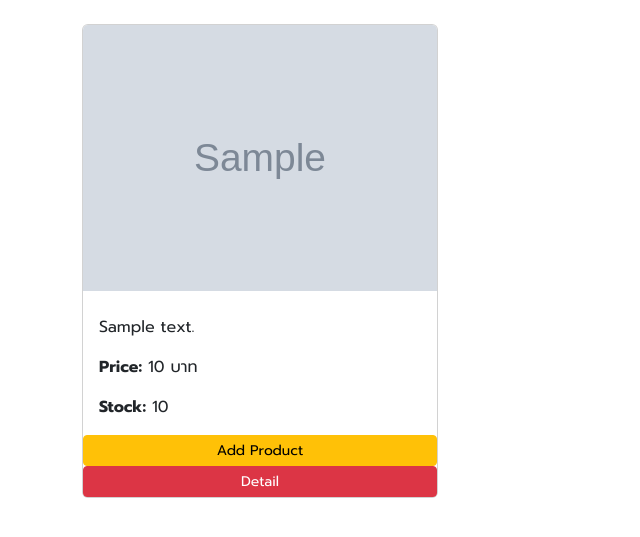
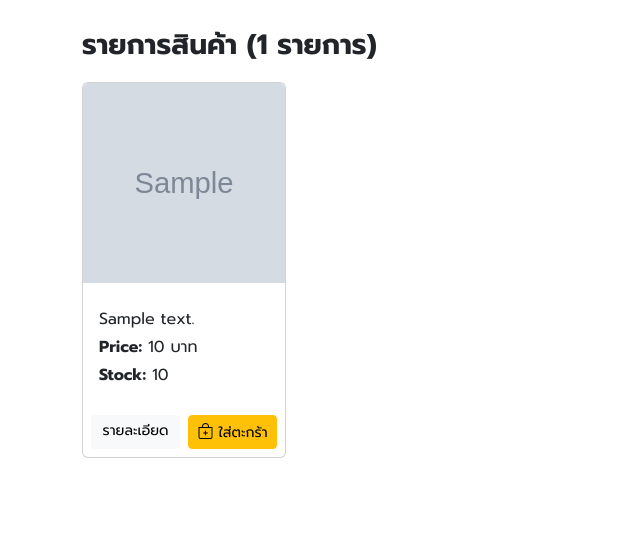
Before and after one commit to Pumin642110325/project-954246, a PHP site: page /showProduct.php in a window 1280 px wide. Shown: the part 72-609 px from the top of the page, without its empty margins (0-640 px from the left). Run offline with PHP 8.4, Linux system fonts and the light colour scheme; tables that the repository leaves empty or names only in its code hold one stand-in row (values such as "Sample post"); grey boxes marked "Sample" are stand-in pictures; data that the repository does not hold is empty.

Commit message:
update show product design

```diff
--- a/partials/layout.php
+++ b/partials/layout.php
@@ -9,16 +9,20 @@ require_once "config.php";
 ?>
 <!DOCTYPE html>
 <html lang="en">
+
 <head>
     <meta charset="UTF-8">
     <meta name="viewport" content="width=device-width, initial-scale=1">
     <title><?php echo isset($title) ? $title : "My Website"; ?></title>
 
     <!-- Bootstrap CSS -->
-    <link href="https://cdn.jsdelivr.net/npm/bootstrap@5.3.3/dist/css/bootstrap.min.css" rel="stylesheet" integrity="sha384-QWTKZyjpPEjISv5WaRU9OFeRpok6YctnYmDr5pNlyT2bRjXh0JMhjY6hW+ALEwIH" crossorigin="anonymous">
+    <link href="https://cdn.jsdelivr.net/npm/bootstrap@5.3.3/dist/css/bootstrap.min.css" rel="stylesheet"
+        integrity="sha384-QWTKZyjpPEjISv5WaRU9OFeRpok6YctnYmDr5pNlyT2bRjXh0JMhjY6hW+ALEwIH" crossorigin="anonymous">
+    <link rel="stylesheet" href="https://cdn.jsdelivr.net/npm/bootstrap-icons@1.11.3/font/bootstrap-icons.min.css">
     <!-- Custom CSS -->
     <link rel="stylesheet" href="main.css">
 </head>
+
 <body>
-<div class="d-flex flex-column min-vh-100 container-fluid p-0">
-    <div class="d-flex flex-column flex-grow-1">
+    <div class="d-flex flex-column min-vh-100 container-fluid p-0">
+        <div class="d-flex flex-column flex-grow-1">
--- a/showProduct.php
+++ b/showProduct.php
@@ -9,24 +9,36 @@ $result = mysqli_query($connect, $userQuery);
 if (!$result) {
   die("Query failed: " . mysqli_error($connect));
 }
+
+// นับจำนวนสินค้า
+$productCount = mysqli_num_rows($result);
 ?>
 
 <body>
     <div class="container mt-4">
-    <div class="row row-cols-1 row-cols-md-3 g-4">
+        <!-- Display product count -->
+        <p class="fs-3 fw-bold">รายการสินค้า (<?= $productCount ?> รายการ)</p>
+
+        <!-- Responsive grid -->
+        <div class="row row-cols-1 row-cols-sm-2 row-cols-md-3 row-cols-lg-4 row-cols-xl-5 g-4">
             <?php while ($row = mysqli_fetch_assoc($result)): ?>
             <div class="col">
                 <div class="card h-100">
                     <img src="<?= htmlspecialchars($row['picture']) ?>" class="card-img-top"
-              alt="<?= htmlspecialchars($row['productName']) ?>">
+                        alt="<?= htmlspecialchars($row['productName']) ?>" style="height: 200px; object-fit: cover;">
                     <div class="card-body">
-              <h5 class="card-title"><?= htmlspecialchars($row['productName']) ?></h5>
-              <p class="card-text"><?= htmlspecialchars($row['detail']) ?></p>
-              <p class="card-text"><strong>Price:</strong> <?= htmlspecialchars($row['price']) ?> บาท</p>
-              <p class="card-text"><strong>Stock:</strong> <?= htmlspecialchars($row['qty']) ?></p>
+                        <h5 class="card-title fw-semibold"><?= htmlspecialchars($row['productName']) ?></h5>
+                        <p class="card-text my-1"><?= htmlspecialchars($row['detail']) ?></p>
+                        <p class="card-text my-1"><strong>Price:</strong> <?= htmlspecialchars($row['price']) ?> บาท</p>
+                        <p class="card-text my-1"><strong>Stock:</strong> <?= htmlspecialchars($row['qty']) ?></p>
                     </div>
-            <a href='showCart.php?id=<?= $row['productID'] ?>' class="btn btn-warning btn-sm">Add Product</a>
-            <a href='detail.php?id=<?= $row['productID'] ?>' class="btn btn-danger btn-sm">Detail</a>
+                    <div class="d-flex justify-content-between gap-2 p-2">
+                        <a href='detail.php?id=<?= $row['productID'] ?>'
+                            class="btn btn-light btn-sm w-100">รายละเอียด</a>
+                        <a href='showCart.php?id=<?= $row['productID'] ?>' class="btn btn-warning btn-sm w-100">
+                            <i class="bi bi-bag-plus" style="font-size: 1rem;"></i>
+                            ใส่ตะกร้า</a>
+                    </div>
                 </div>
             </div>
             <?php endwhile; ?>
```
Lines whose indentation alone changed are shown as unchanged.
